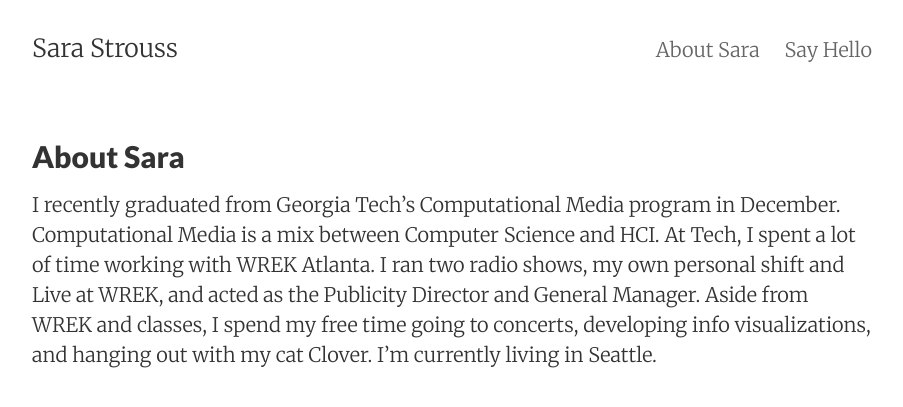
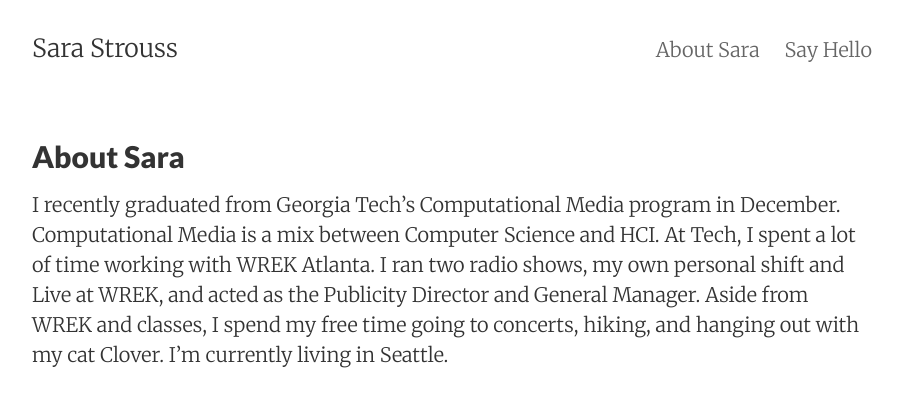
Before and after one commit to sarastrouss/sarastrouss.github.io, a Jekyll site: the page built from about.md, in a window 1280 px wide. Shown: the top 407 px of the page, without its empty margins (188-1091 px from the left). Built offline with Jekyll 4.4.1, drawn with Linux system fonts in a browser that asks for light colours.

Commit message:
Update cover letter

```diff
--- a/about.md
+++ b/about.md
@@ -5,4 +5,4 @@ permalink: /about/
 tags: about
 ---
 
-I recently graduated from Georgia Tech's Computational Media program in December. Computational Media is a mix between Computer Science and HCI. At Tech, I spent a lot of time working with WREK Atlanta. I ran two radio shows, my own personal shift and Live at WREK, and acted as the Publicity Director and General Manager. Aside from WREK and classes, I spend my free time going to concerts, developing info visualizations, and hanging out with my cat Clover. I'm currently living in Seattle.
+I recently graduated from Georgia Tech's Computational Media program in December. Computational Media is a mix between Computer Science and HCI. At Tech, I spent a lot of time working with WREK Atlanta. I ran two radio shows, my own personal shift and Live at WREK, and acted as the Publicity Director and General Manager. Aside from WREK and classes, I spend my free time going to concerts, hiking, and hanging out with my cat Clover. I'm currently living in Seattle.
```
